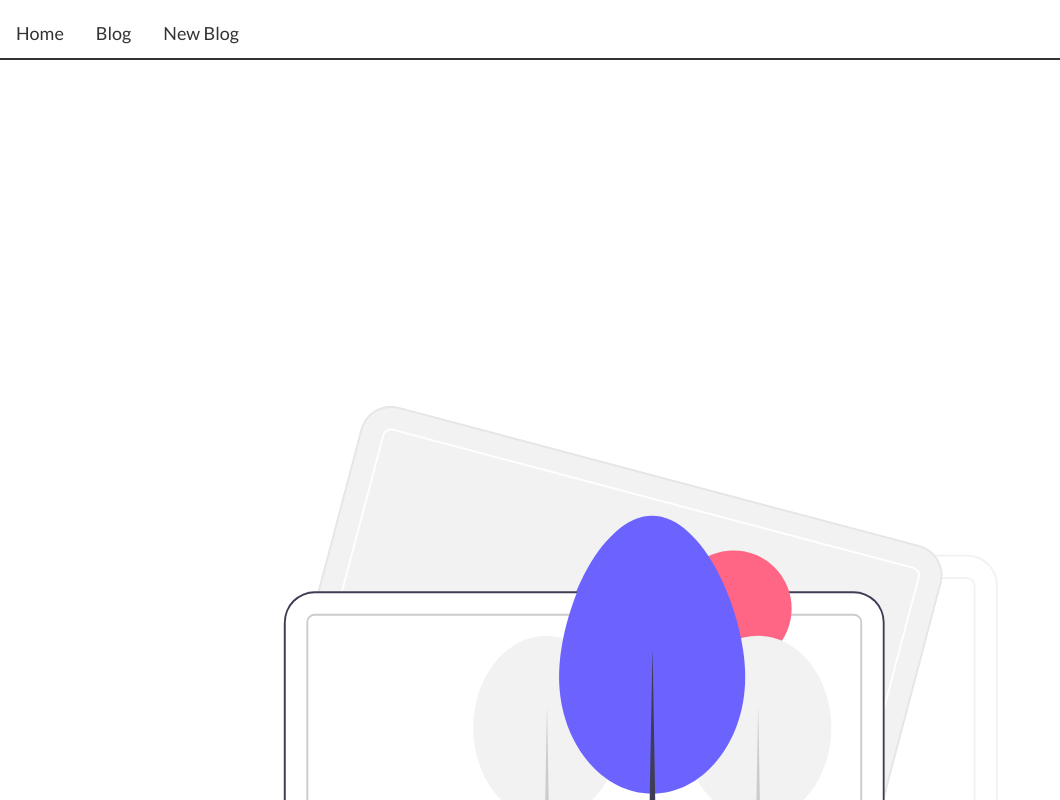
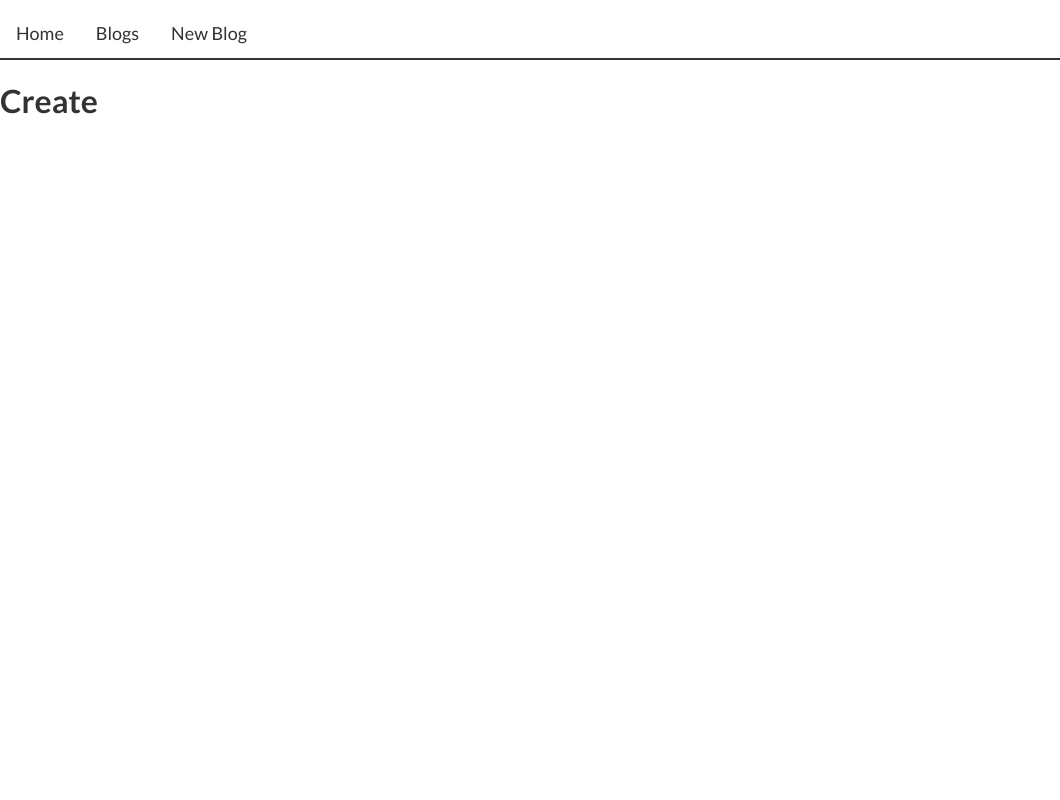
Before and after one commit to Karolina-Mieczkowska/React-Blog, a React (Create React App) app: page /create in a window 1280 px wide. Shown: the top 800 px of the page, without its empty margins (0-1060 px from the left). Built offline with nearby package versions, Linux system fonts and the light colour scheme.

Commit message:
Add React Router

```diff
--- a/package.json
+++ b/package.json
@@ -8,6 +8,7 @@
     "@testing-library/user-event": "^13.5.0",
     "react": "^17.0.2",
     "react-dom": "^17.0.2",
+    "react-router-dom": "^6.2.2",
     "react-scripts": "5.0.0",
     "web-vitals": "^2.1.4"
   },
--- a/src/App.js
+++ b/src/App.js
@@ -1,11 +1,24 @@
+import {
+  BrowserRouter,
+  Routes,
+  Route,
+} from "react-router-dom";
 import Navbar from './Navbar';
 import Home from './Home';
+import Create from './Create';
 
 function App() {
   return (
     <div className="App">
-      <Navbar/>
-      <Home/>
+
+
+      <BrowserRouter>
+        <Navbar/>
+        <Routes>
+          <Route path="/" element={<Home />}/>
+          <Route path="/create" element={<Create />}/>
+        </Routes>
+      </BrowserRouter>
     </div>
   );
 }
--- /dev/null
+++ b/src/Create.js
@@ -0,0 +1,9 @@
+const Create = () => {
+    return (
+        <div className="create">
+            <h1>Create</h1>
+        </div>
+    );
+}
+
+export default Create;
--- a/src/Navbar.js
+++ b/src/Navbar.js
@@ -1,10 +1,18 @@
+import { Link } from "react-router-dom";
+
 const Navbar = () => {
     return (
         <div className="navbar">
             <ul className="navbar__list">
-                <li>Home</li>
-                <li>Blog</li>
-                <li>New Blog</li>
+                <li>
+                    <Link to="/">Home</Link>
+                </li>
+                <li>
+                    <Link to="blogs">Blogs</Link>
+                </li>
+                <li>
+                    <Link to="create">New Blog</Link>
+                </li>
             </ul>
         </div>
     );
--- a/src/index.css
+++ b/src/index.css
@@ -9,6 +9,11 @@ body {
 .btn {
   border: none;
   font-family: 'Lato', sans-serif;
+}
+
+a {
+  text-decoration: none;
+  color: #333;
 }
 
 .navbar__list {
```
Also changed, not shown: 1 other file (tests, documents, lock files or other folders).
